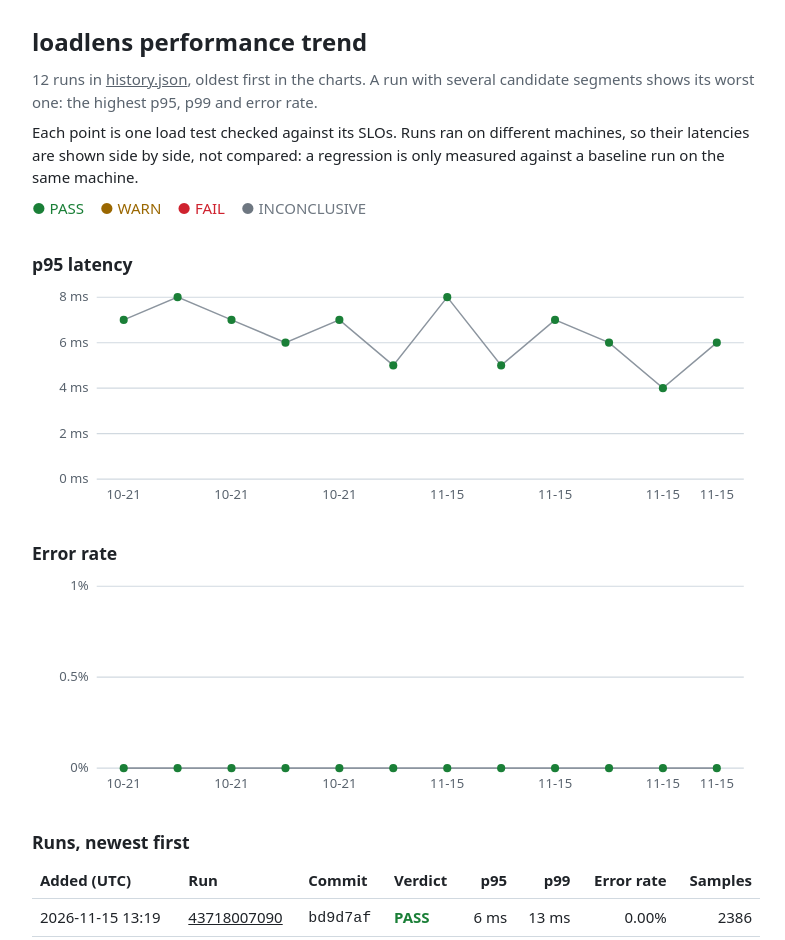
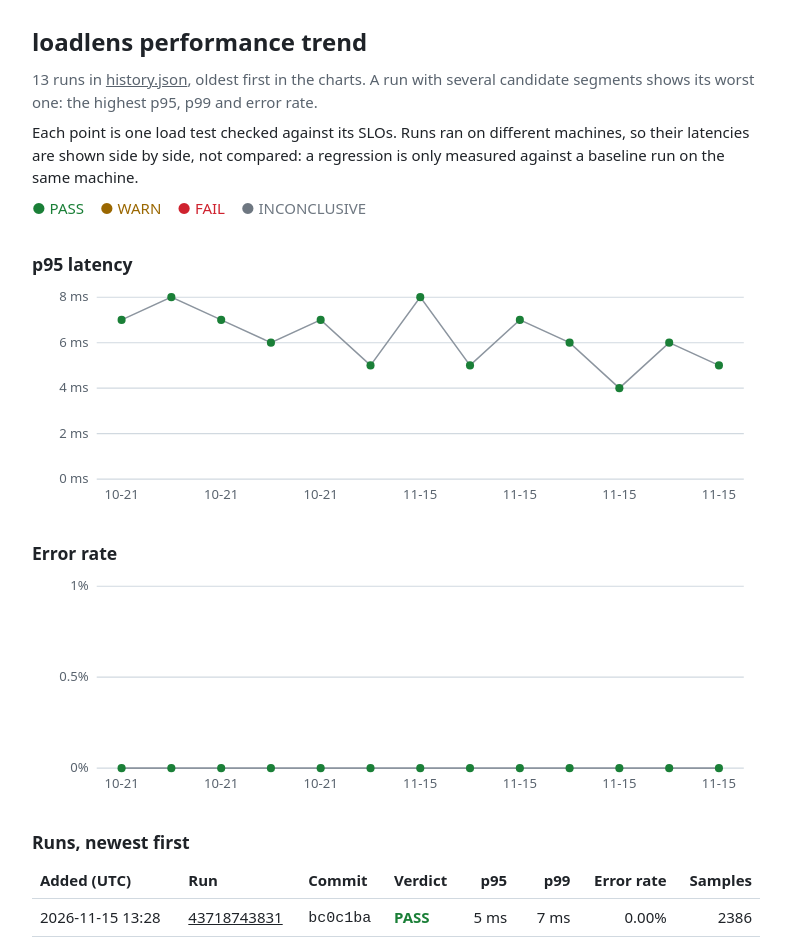
Before and after one commit to BazanJeremy/loadlens, a plain HTML site: page index.html in a window 1280 px wide. Shown: the top 940 px of the page, without its empty margins (244-1029 px from the left). Drawn offline with Linux system fonts and the light colour scheme.

Commit message:
trend: add run 43718743831 (bc0c1ba1f1096a8b03d6521e036da3d4995e179e)

```diff
--- a/index.html
+++ b/index.html
@@ -40,7 +40,7 @@ a { color: inherit; }
 <body>
 <main>
 <h1>loadlens performance trend</h1>
-<p class="muted">12 runs in <a href="history.json">history.json</a>, oldest first in the charts. A run with several candidate segments shows its worst one: the highest p95, p99 and error rate.</p>
+<p class="muted">13 runs in <a href="history.json">history.json</a>, oldest first in the charts. A run with several candidate segments shows its worst one: the highest p95, p99 and error rate.</p>
 <p>Each point is one load test checked against its SLOs. Runs ran on different machines, so their latencies are shown side by side, not compared: a regression is only measured against a baseline run on the same machine.</p>
 <p class="legend"><span class="pass">● PASS</span><span class="warn">● WARN</span><span class="fail">● FAIL</span><span class="inconclusive">● INCONCLUSIVE</span></p>
 <h2>p95 latency</h2>
@@ -50,56 +50,59 @@ a { color: inherit; }
 <line class="grid" x1="64" x2="704" y1="102.0" y2="102.0"/><text x="56" y="106.0" text-anchor="end">4 ms</text>
 <line class="grid" x1="64" x2="704" y1="57.0" y2="57.0"/><text x="56" y="61.0" text-anchor="end">6 ms</text>
 <line class="grid" x1="64" x2="704" y1="12.0" y2="12.0"/><text x="56" y="16.0" text-anchor="end">8 ms</text>
-<polyline class="trace" points="90.7,34.5 144.0,12.0 197.3,34.5 250.7,57.0 304.0,34.5 357.3,79.5 410.7,12.0 464.0,79.5 517.3,34.5 570.7,57.0 624.0,102.0 677.3,57.0"/>
-<text x="90.7" y="212" text-anchor="middle">10-21</text>
-<circle class="pass" cx="90.7" cy="34.5" r="4"><title>2026-10-21 09:12 UTC, 5f4b119: 7 ms, PASS</title></circle>
-<circle class="pass" cx="144.0" cy="12.0" r="4"><title>2026-10-21 09:22 UTC, 5f4b119: 8 ms, PASS</title></circle>
-<text x="197.3" y="212" text-anchor="middle">10-21</text>
-<circle class="pass" cx="197.3" cy="34.5" r="4"><title>2026-10-21 11:06 UTC, 5f4b119: 7 ms, PASS</title></circle>
-<circle class="pass" cx="250.7" cy="57.0" r="4"><title>2026-10-21 11:30 UTC, 1e0b00b: 6 ms, PASS</title></circle>
-<text x="304.0" y="212" text-anchor="middle">10-21</text>
-<circle class="pass" cx="304.0" cy="34.5" r="4"><title>2026-10-21 12:50 UTC, da9b9fa: 7 ms, PASS</title></circle>
-<circle class="pass" cx="357.3" cy="79.5" r="4"><title>2026-10-21 13:53 UTC, d692916: 5 ms, PASS</title></circle>
-<text x="410.7" y="212" text-anchor="middle">11-15</text>
-<circle class="pass" cx="410.7" cy="12.0" r="4"><title>2026-11-15 07:45 UTC, b26f802: 8 ms, PASS</title></circle>
-<circle class="pass" cx="464.0" cy="79.5" r="4"><title>2026-11-15 12:42 UTC, 5a68c9c: 5 ms, PASS</title></circle>
-<text x="517.3" y="212" text-anchor="middle">11-15</text>
-<circle class="pass" cx="517.3" cy="34.5" r="4"><title>2026-11-15 12:51 UTC, 61f9986: 7 ms, PASS</title></circle>
-<circle class="pass" cx="570.7" cy="57.0" r="4"><title>2026-11-15 12:58 UTC, 0dc3da1: 6 ms, PASS</title></circle>
-<text x="624.0" y="212" text-anchor="middle">11-15</text>
-<circle class="pass" cx="624.0" cy="102.0" r="4"><title>2026-11-15 13:06 UTC, 51db02e: 4 ms, PASS</title></circle>
-<text x="677.3" y="212" text-anchor="middle">11-15</text>
-<circle class="pass" cx="677.3" cy="57.0" r="4"><title>2026-11-15 13:19 UTC, bd9d7af: 6 ms, PASS</title></circle>
+<polyline class="trace" points="88.6,34.5 137.8,12.0 187.1,34.5 236.3,57.0 285.5,34.5 334.8,79.5 384.0,12.0 433.2,79.5 482.5,34.5 531.7,57.0 580.9,102.0 630.2,57.0 679.4,79.5"/>
+<text x="88.6" y="212" text-anchor="middle">10-21</text>
+<circle class="pass" cx="88.6" cy="34.5" r="4"><title>2026-10-21 09:12 UTC, 5f4b119: 7 ms, PASS</title></circle>
+<circle class="pass" cx="137.8" cy="12.0" r="4"><title>2026-10-21 09:22 UTC, 5f4b119: 8 ms, PASS</title></circle>
+<text x="187.1" y="212" text-anchor="middle">10-21</text>
+<circle class="pass" cx="187.1" cy="34.5" r="4"><title>2026-10-21 11:06 UTC, 5f4b119: 7 ms, PASS</title></circle>
+<circle class="pass" cx="236.3" cy="57.0" r="4"><title>2026-10-21 11:30 UTC, 1e0b00b: 6 ms, PASS</title></circle>
+<text x="285.5" y="212" text-anchor="middle">10-21</text>
+<circle class="pass" cx="285.5" cy="34.5" r="4"><title>2026-10-21 12:50 UTC, da9b9fa: 7 ms, PASS</title></circle>
+<circle class="pass" cx="334.8" cy="79.5" r="4"><title>2026-10-21 13:53 UTC, d692916: 5 ms, PASS</title></circle>
+<text x="384.0" y="212" text-anchor="middle">11-15</text>
+<circle class="pass" cx="384.0" cy="12.0" r="4"><title>2026-11-15 07:45 UTC, b26f802: 8 ms, PASS</title></circle>
+<circle class="pass" cx="433.2" cy="79.5" r="4"><title>2026-11-15 12:42 UTC, 5a68c9c: 5 ms, PASS</title></circle>
+<text x="482.5" y="212" text-anchor="middle">11-15</text>
+<circle class="pass" cx="482.5" cy="34.5" r="4"><title>2026-11-15 12:51 UTC, 61f9986: 7 ms, PASS</title></circle>
+<circle class="pass" cx="531.7" cy="57.0" r="4"><title>2026-11-15 12:58 UTC, 0dc3da1: 6 ms, PASS</title></circle>
+<text x="580.9" y="212" text-anchor="middle">11-15</text>
+<circle class="pass" cx="580.9" cy="102.0" r="4"><title>2026-11-15 13:06 UTC, 51db02e: 4 ms, PASS</title></circle>
+<circle class="pass" cx="630.2" cy="57.0" r="4"><title>2026-11-15 13:19 UTC, bd9d7af: 6 ms, PASS</title></circle>
+<text x="679.4" y="212" text-anchor="middle">11-15</text>
+<circle class="pass" cx="679.4" cy="79.5" r="4"><title>2026-11-15 13:28 UTC, bc0c1ba: 5 ms, PASS</title></circle>
 </svg>
 <h2>Error rate</h2>
 <svg viewBox="0 0 720 220" role="img" aria-label="Error rate per run">
 <line class="grid" x1="64" x2="704" y1="192.0" y2="192.0"/><text x="56" y="196.0" text-anchor="end">0%</text>
 <line class="grid" x1="64" x2="704" y1="102.0" y2="102.0"/><text x="56" y="106.0" text-anchor="end">0.5%</text>
 <line class="grid" x1="64" x2="704" y1="12.0" y2="12.0"/><text x="56" y="16.0" text-anchor="end">1%</text>
-<polyline class="trace" points="90.7,192.0 144.0,192.0 197.3,192.0 250.7,192.0 304.0,192.0 357.3,192.0 410.7,192.0 464.0,192.0 517.3,192.0 570.7,192.0 624.0,192.0 677.3,192.0"/>
-<text x="90.7" y="212" text-anchor="middle">10-21</text>
-<circle class="pass" cx="90.7" cy="192.0" r="4"><title>2026-10-21 09:12 UTC, 5f4b119: 0%, PASS</title></circle>
-<circle class="pass" cx="144.0" cy="192.0" r="4"><title>2026-10-21 09:22 UTC, 5f4b119: 0%, PASS</title></circle>
-<text x="197.3" y="212" text-anchor="middle">10-21</text>
-<circle class="pass" cx="197.3" cy="192.0" r="4"><title>2026-10-21 11:06 UTC, 5f4b119: 0%, PASS</title></circle>
-<circle class="pass" cx="250.7" cy="192.0" r="4"><title>2026-10-21 11:30 UTC, 1e0b00b: 0%, PASS</title></circle>
-<text x="304.0" y="212" text-anchor="middle">10-21</text>
-<circle class="pass" cx="304.0" cy="192.0" r="4"><title>2026-10-21 12:50 UTC, da9b9fa: 0%, PASS</title></circle>
-<circle class="pass" cx="357.3" cy="192.0" r="4"><title>2026-10-21 13:53 UTC, d692916: 0%, PASS</title></circle>
-<text x="410.7" y="212" text-anchor="middle">11-15</text>
-<circle class="pass" cx="410.7" cy="192.0" r="4"><title>2026-11-15 07:45 UTC, b26f802: 0%, PASS</title></circle>
-<circle class="pass" cx="464.0" cy="192.0" r="4"><title>2026-11-15 12:42 UTC, 5a68c9c: 0%, PASS</title></circle>
-<text x="517.3" y="212" text-anchor="middle">11-15</text>
-<circle class="pass" cx="517.3" cy="192.0" r="4"><title>2026-11-15 12:51 UTC, 61f9986: 0%, PASS</title></circle>
-<circle class="pass" cx="570.7" cy="192.0" r="4"><title>2026-11-15 12:58 UTC, 0dc3da1: 0%, PASS</title></circle>
-<text x="624.0" y="212" text-anchor="middle">11-15</text>
-<circle class="pass" cx="624.0" cy="192.0" r="4"><title>2026-11-15 13:06 UTC, 51db02e: 0%, PASS</title></circle>
-<text x="677.3" y="212" text-anchor="middle">11-15</text>
-<circle class="pass" cx="677.3" cy="192.0" r="4"><title>2026-11-15 13:19 UTC, bd9d7af: 0%, PASS</title></circle>
+<polyline class="trace" points="88.6,192.0 137.8,192.0 187.1,192.0 236.3,192.0 285.5,192.0 334.8,192.0 384.0,192.0 433.2,192.0 482.5,192.0 531.7,192.0 580.9,192.0 630.2,192.0 679.4,192.0"/>
+<text x="88.6" y="212" text-anchor="middle">10-21</text>
+<circle class="pass" cx="88.6" cy="192.0" r="4"><title>2026-10-21 09:12 UTC, 5f4b119: 0%, PASS</title></circle>
+<circle class="pass" cx="137.8" cy="192.0" r="4"><title>2026-10-21 09:22 UTC, 5f4b119: 0%, PASS</title></circle>
+<text x="187.1" y="212" text-anchor="middle">10-21</text>
+<circle class="pass" cx="187.1" cy="192.0" r="4"><title>2026-10-21 11:06 UTC, 5f4b119: 0%, PASS</title></circle>
+<circle class="pass" cx="236.3" cy="192.0" r="4"><title>2026-10-21 11:30 UTC, 1e0b00b: 0%, PASS</title></circle>
+<text x="285.5" y="212" text-anchor="middle">10-21</text>
+<circle class="pass" cx="285.5" cy="192.0" r="4"><title>2026-10-21 12:50 UTC, da9b9fa: 0%, PASS</title></circle>
+<circle class="pass" cx="334.8" cy="192.0" r="4"><title>2026-10-21 13:53 UTC, d692916: 0%, PASS</title></circle>
+<text x="384.0" y="212" text-anchor="middle">11-15</text>
+<circle class="pass" cx="384.0" cy="192.0" r="4"><title>2026-11-15 07:45 UTC, b26f802: 0%, PASS</title></circle>
+<circle class="pass" cx="433.2" cy="192.0" r="4"><title>2026-11-15 12:42 UTC, 5a68c9c: 0%, PASS</title></circle>
+<text x="482.5" y="212" text-anchor="middle">11-15</text>
+<circle class="pass" cx="482.5" cy="192.0" r="4"><title>2026-11-15 12:51 UTC, 61f9986: 0%, PASS</title></circle>
+<circle class="pass" cx="531.7" cy="192.0" r="4"><title>2026-11-15 12:58 UTC, 0dc3da1: 0%, PASS</title></circle>
+<text x="580.9" y="212" text-anchor="middle">11-15</text>
+<circle class="pass" cx="580.9" cy="192.0" r="4"><title>2026-11-15 13:06 UTC, 51db02e: 0%, PASS</title></circle>
+<circle class="pass" cx="630.2" cy="192.0" r="4"><title>2026-11-15 13:19 UTC, bd9d7af: 0%, PASS</title></circle>
+<text x="679.4" y="212" text-anchor="middle">11-15</text>
+<circle class="pass" cx="679.4" cy="192.0" r="4"><title>2026-11-15 13:28 UTC, bc0c1ba: 0%, PASS</title></circle>
 </svg>
 <h2>Runs, newest first</h2>
 <div class="table"><table>
 <thead><tr><th>Added (UTC)</th><th>Run</th><th>Commit</th><th>Verdict</th><th>p95</th><th>p99</th><th>Error rate</th><th>Samples</th></tr></thead><tbody>
+<tr><td>2026-11-15 13:28</td><td><a href="https://github.com/BazanJeremy/loadlens/actions/runs/43718743831">43718743831</a></td><td><code>bc0c1ba</code></td><td class="level pass">PASS</td><td>5 ms</td><td>7 ms</td><td>0.00%</td><td>2386</td></tr>
 <tr><td>2026-11-15 13:19</td><td><a href="https://github.com/BazanJeremy/loadlens/actions/runs/43718007090">43718007090</a></td><td><code>bd9d7af</code></td><td class="level pass">PASS</td><td>6 ms</td><td>13 ms</td><td>0.00%</td><td>2386</td></tr>
 <tr><td>2026-11-15 13:06</td><td><a href="https://github.com/BazanJeremy/loadlens/actions/runs/43716863581">43716863581</a></td><td><code>51db02e</code></td><td class="level pass">PASS</td><td>4 ms</td><td>5 ms</td><td>0.00%</td><td>2386</td></tr>
 <tr><td>2026-11-15 12:58</td><td><a href="https://github.com/BazanJeremy/loadlens/actions/runs/43716215074">43716215074</a></td><td><code>0dc3da1</code></td><td class="level pass">PASS</td><td>6 ms</td><td>9 ms</td><td>0.00%</td><td>2386</td></tr>
```
Also changed, not shown: history.json (+22 -0 lines).
